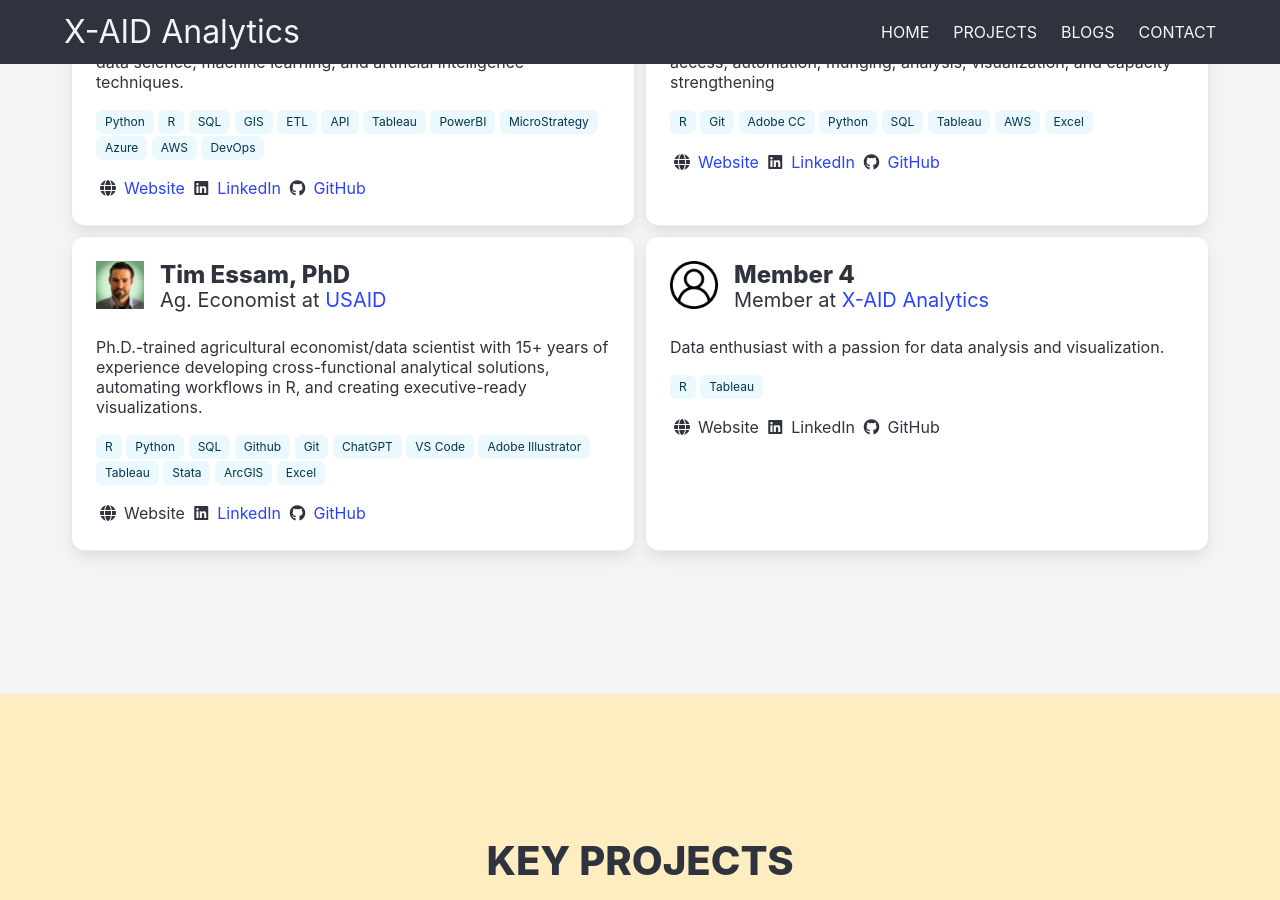
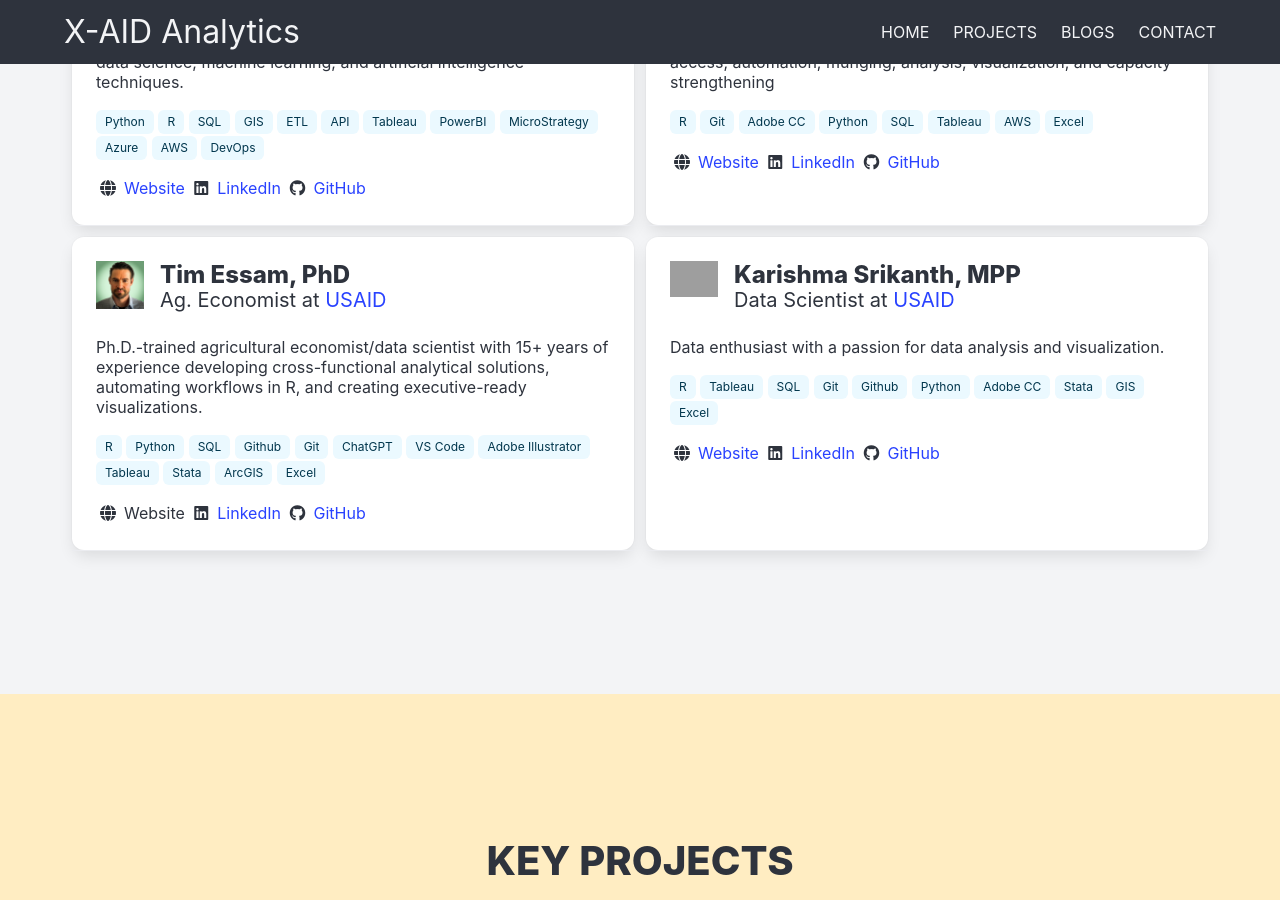
Before and after one commit to X-AID-Analytics/x-aid-analytics.github.io, a Jekyll site: the page built from docs/index.html, in a window 1280 px wide and 900 px high, scrolled down 1479 px. Built offline with Jekyll 4.4.1, drawn with Linux system fonts in a browser that asks for light colours; nearby versions of some CDN libraries; comment, search, counter and statistics services are not loaded; a style sheet for code colours, icons or effects is not loaded; grey boxes are pictures that could not be loaded.

Commit message:
add profile info

```diff
--- a/docs/_data/members.yml
+++ b/docs/_data/members.yml
@@ -58,22 +58,22 @@
             url: "https://github.com/tessam30"
             icon: fab fa-github
 
--   name: "Member 4"
-    nickname: "M2"
-    suffix: "#"
-    image: user1.png
-    role: Member
-    org: X-AID Analytics
+-   name: Karishma Srikanth
+    nickname: Karishma
+    suffix: MPP
+    image: karishma.png
+    role: Data Scientist
+    org: USAID
     org_link: https://x-aid-analytics.github.io
     bio: "Data enthusiast with a passion for data analysis and visualization."
-    skills: ["R", "Tableau"]
+    skills: ["R", "Tableau", "SQL", "Git", "Github", "Python", "Adobe CC", "Stata", "GIS", "Excel"]
     social_links:
         -   name: Website
-            url: "#"
+            url: "https://karishma.io/"
             icon: fas fa-globe
         -   name: LinkedIn
-            url: "#"
+            url: "https://www.linkedin.com/in/karishma-srikanth/"
             icon: fab fa-linkedin
         -   name: GitHub
-            url: "#"
+            url: "https://github.com/karishmas26"
             icon: fab fa-github
```
